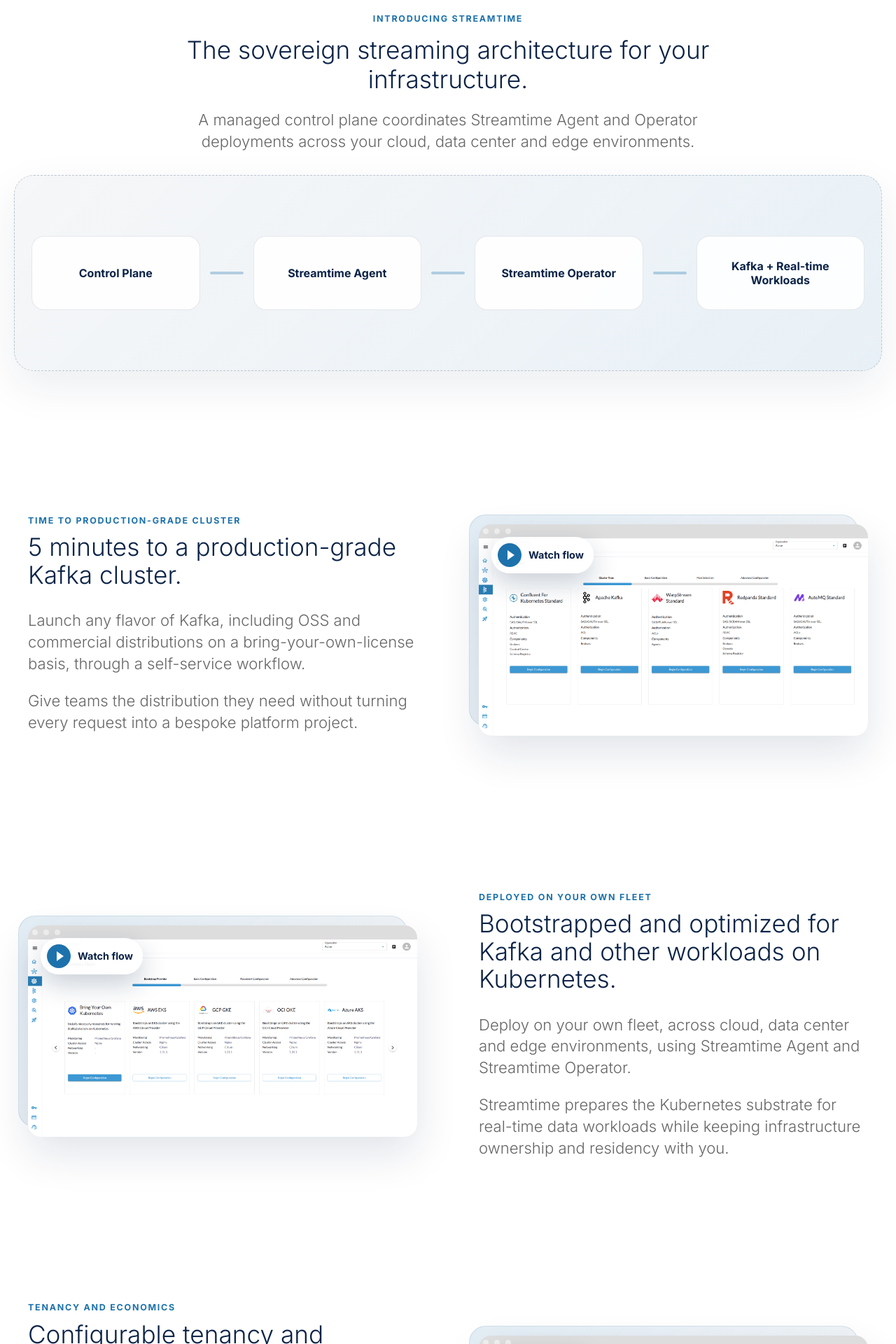
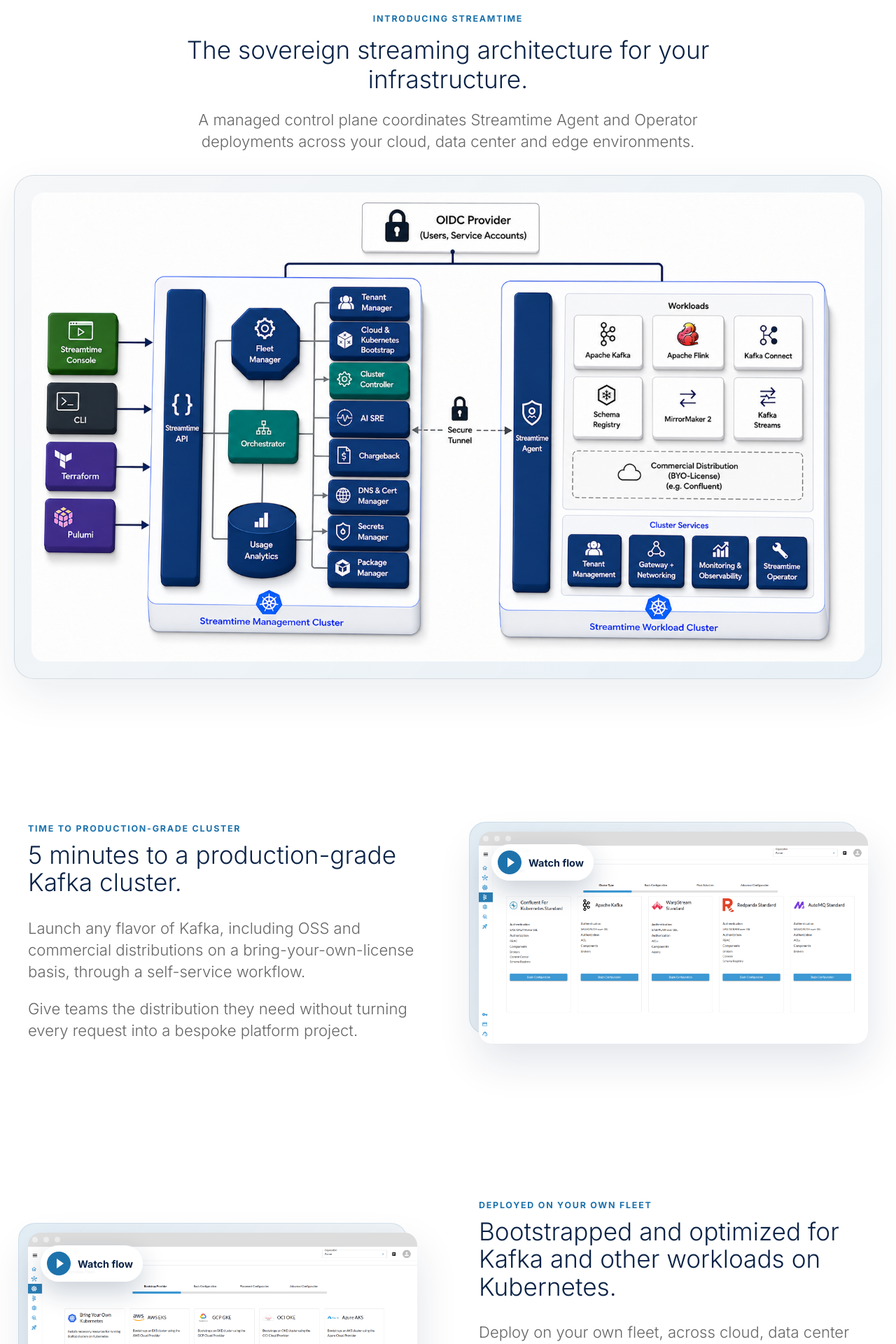
Before and after one commit to streamtime-ai/website, a Jekyll site: the page built from index.html, in a window 1280 px wide. Shown: the part 1737-3657 px from the top of the page at 70% size. Built offline with Jekyll 4.4.1, drawn with Linux system fonts in a browser that asks for light colours; a script that is not in the unit is left out.

Commit message:
add architecture image

```diff
--- a/_sass/landing-page.scss
+++ b/_sass/landing-page.scss
@@ -397,37 +397,20 @@
 }
 
 .architecture-placeholder {
-	align-items: stretch;
 	background:
 		linear-gradient(135deg, rgba(11, 35, 71, .04), rgba(29, 114, 172, .1));
-	border: 1px dashed rgba(11, 35, 71, .22);
+	border: 1px solid rgba(11, 35, 71, .12);
 	border-radius: 28px;
 	box-shadow: 0 22px 60px rgba(11, 35, 71, .08);
 	box-sizing: border-box;
-	display: grid;
-	gap: 14px;
-	min-height: 260px;
 	padding: 24px;
 }
 
-.architecture-node {
-	align-items: center;
-	background: rgba(255, 255, 255, .9);
-	border: 1px solid rgba(11, 35, 71, .1);
+.architecture-image {
 	border-radius: 18px;
-	color: $brand-color;
-	display: flex;
-	font-weight: 700;
-	justify-content: center;
-	min-height: 72px;
-	padding: 16px;
-	text-align: center;
-}
-
-.architecture-flow {
-	background: rgba(29, 114, 172, .3);
-	border-radius: 999px;
-	min-height: 4px;
+	display: block;
+	height: auto;
+	width: 100%;
 }
 
 @media #{$desktop} {
@@ -517,16 +500,6 @@
 		grid-template-columns: repeat(2, minmax(0, 1fr));
 	}
 
-	.architecture-placeholder {
-		align-items: center;
-		grid-template-columns: minmax(0, 1fr) 48px minmax(0, 1fr) 48px minmax(0, 1fr) 48px minmax(0, 1fr);
-		min-height: 280px;
-	}
-
-	.architecture-flow {
-		height: 4px;
-		min-height: 0;
-	}
 }
 
 @media (min-width:998px) {
--- a/index.html
+++ b/index.html
@@ -115,14 +115,12 @@ description: Sovereign Streaming Platform.
           your cloud, data center and edge environments.
         </p>
       </div>
-      <div class="architecture-placeholder editable">
-        <div class="architecture-node">Control Plane</div>
-        <div class="architecture-flow"></div>
-        <div class="architecture-node">Streamtime Agent</div>
-        <div class="architecture-flow"></div>
-        <div class="architecture-node">Streamtime Operator</div>
-        <div class="architecture-flow"></div>
-        <div class="architecture-node">Kafka + Real-time Workloads</div>
+      <div class="architecture-placeholder">
+        <img
+          src="{{ site.baseurl }}/images/streamtime-architecture.png"
+          alt="Streamtime architecture diagram"
+          class="architecture-image editable"
+        />
       </div>
     </div>
   </section>
```
Also changed, not shown: images/streamtime-architecture.png (added).
